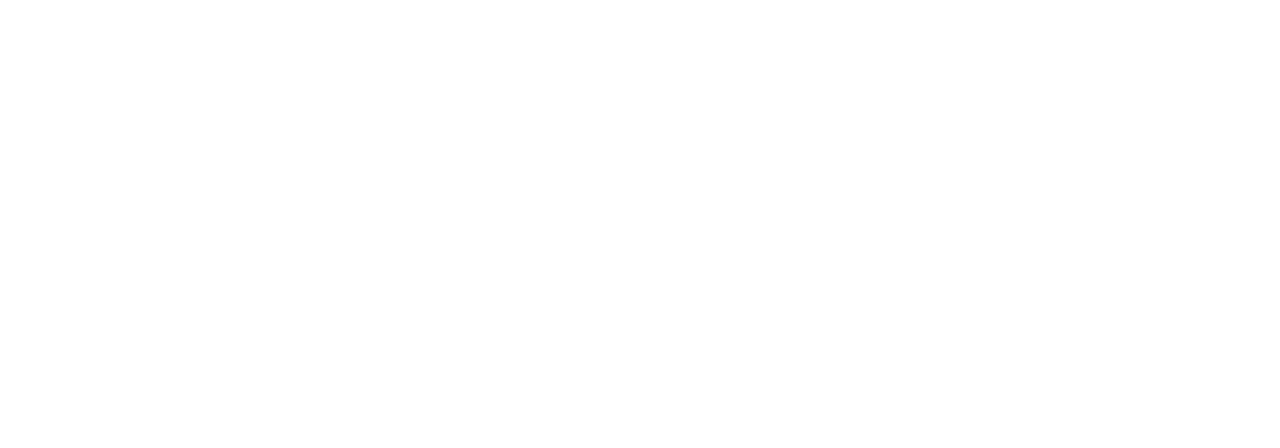
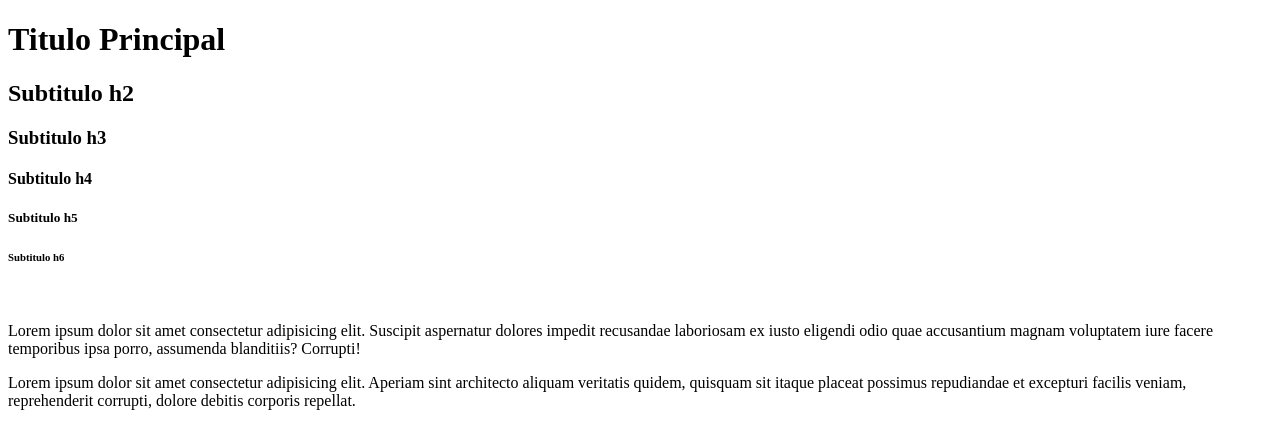
Before and after one commit to Mark15-10/repo2.0, a plain HTML site: page Index.html in a window 1280 px wide. Drawn offline with Linux system fonts and the light colour scheme.

Commit message:
segunda version

```diff
--- a/Index.html
+++ b/Index.html
@@ -3,9 +3,19 @@
 <head>
     <meta charset="UTF-8">
     <meta name="viewport" content="width=device-width, initial-scale=1.0">
-    <title>Paginaaaaaa</title>
+    <title>Pagina</title>
 </head>
 <body>
+    <h1>Titulo Principal</h1>
+    <h2>Subtitulo h2</h2>
+    <h3>Subtitulo h3</h3>
+    <h4>Subtitulo h4</h4>
+    <h5>Subtitulo h5</h5>
+    <h6>Subtitulo h6</h6>
+
+    <br>
+    <p id="primer-parrafo">Lorem ipsum dolor sit amet consectetur adipisicing elit. Suscipit aspernatur dolores impedit recusandae laboriosam ex iusto eligendi odio quae accusantium magnam voluptatem iure facere temporibus ipsa porro, assumenda blanditiis? Corrupti!</p>
+    <p id="segunso-parrafo">Lorem ipsum dolor sit amet consectetur adipisicing elit. Aperiam sint architecto aliquam veritatis quidem, quisquam sit itaque placeat possimus repudiandae et excepturi facilis veniam, reprehenderit corrupti, dolore debitis corporis repellat.</p>
 
 </body>
 </html>
```
